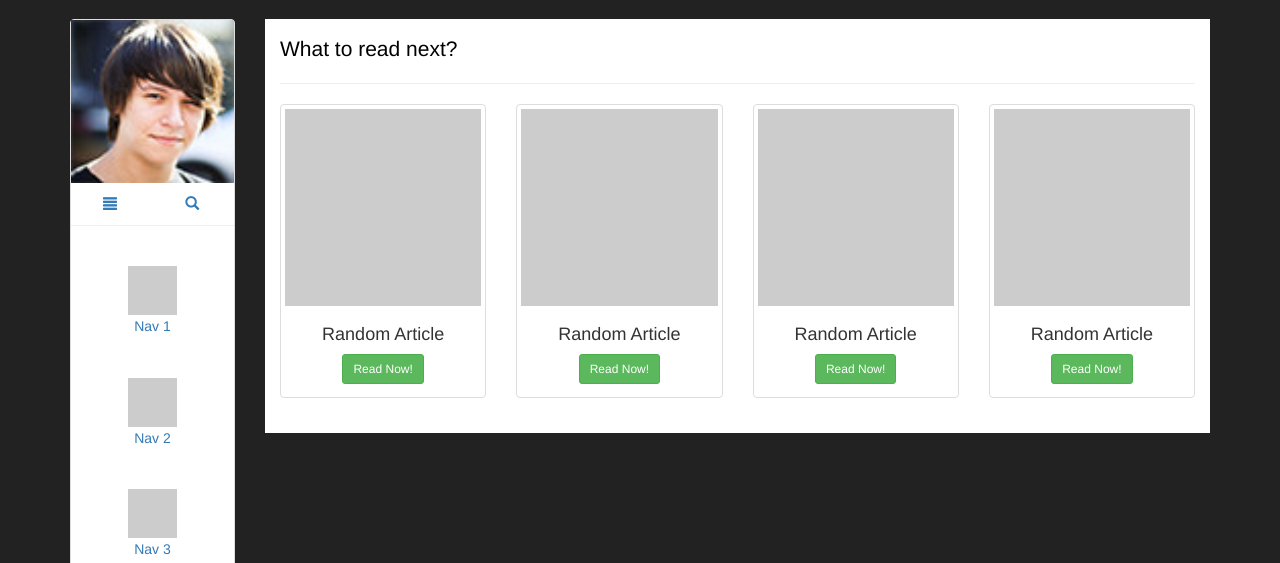
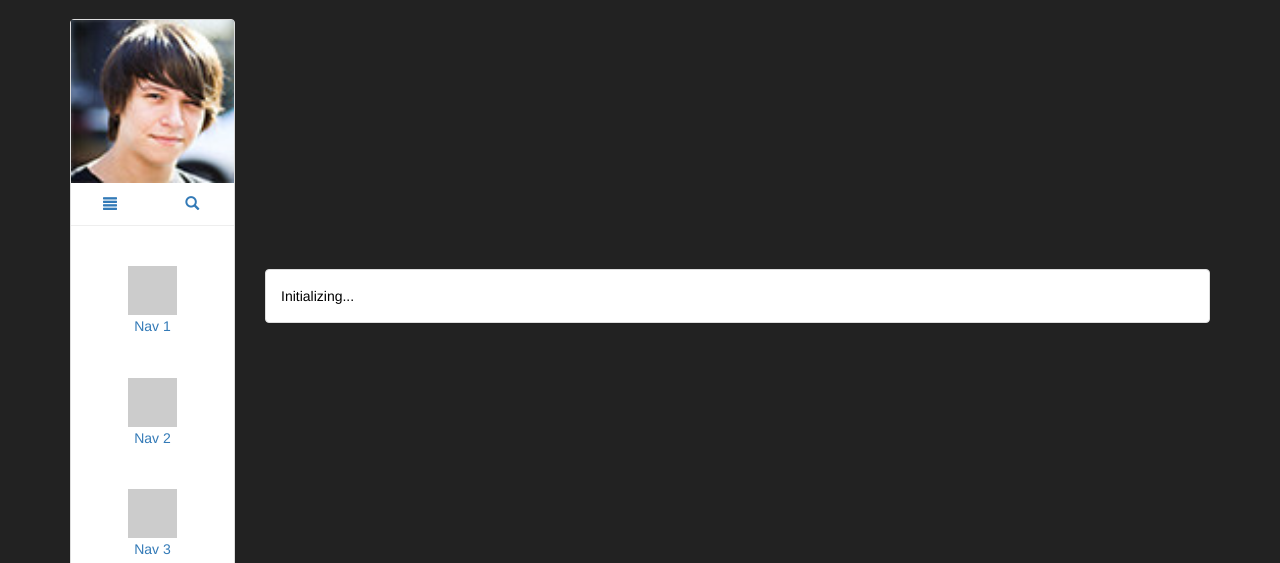
Before and after one commit to simplyharsh/reactblog, a Django app: page / in a window 1280 px wide. Shown: the part 51-614 px from the top of the page. Run offline with Django 3.2, Linux system fonts and the light colour scheme; some libraries are stand-ins or nearby versions.

Commit message:
putting a placeholder on page while data is being fetched

```diff
--- a/blog/templates/blog_base.html
+++ b/blog/templates/blog_base.html
@@ -50,6 +50,11 @@
 
   <div class="col-md-10" id="content-wrapper">
     {% block blog_content %}
+    <div class="panel panel-default" id="placeholder-anim">
+      <div class="panel-body">
+        Initializing...
+      </div>
+    </div>
     {% endblock blog_content %}
     <article>
     <p class="lead">What to read next?</p>
--- a/static/css/style.css
+++ b/static/css/style.css
@@ -140,3 +140,8 @@ article .post-heading h3 a {
     margin-top: 3px;
     margin-left: 5px;
 }
+
+#placeholder-anim {
+    margin-top: 250px;
+    margin-bottom: 250px;
+}
```
